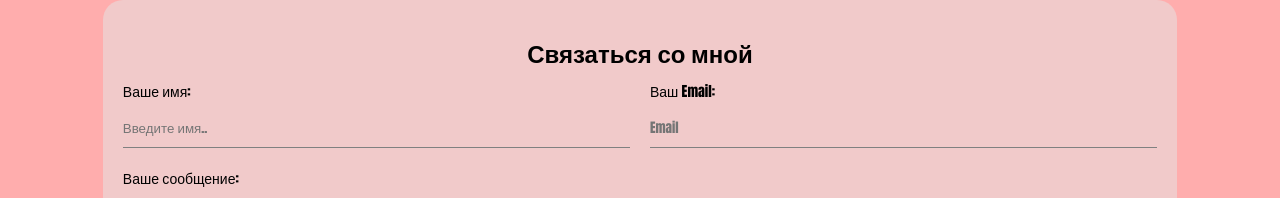
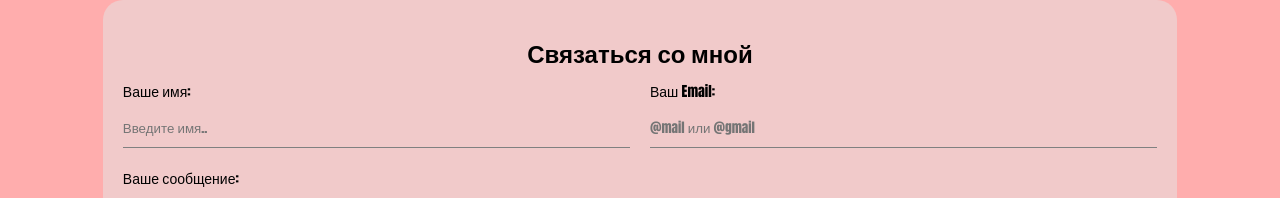
Before and after one commit to m1rxcle/css, a plain HTML site: page index.html in a window 1280 px wide. Shown: the part 1113-1311 px from the top of the page. Drawn offline with Linux system fonts and the light colour scheme.

Commit message:
Add styles

```diff
--- a/index.html
+++ b/index.html
@@ -93,7 +93,7 @@
     <div class="form-group">
         <label for="email">Ваш Email:</label>
         <input type="email" id="email"
-        placeholder="Email">
+        placeholder="@mail или @gmail">
     </div>
 </div>
 
```
